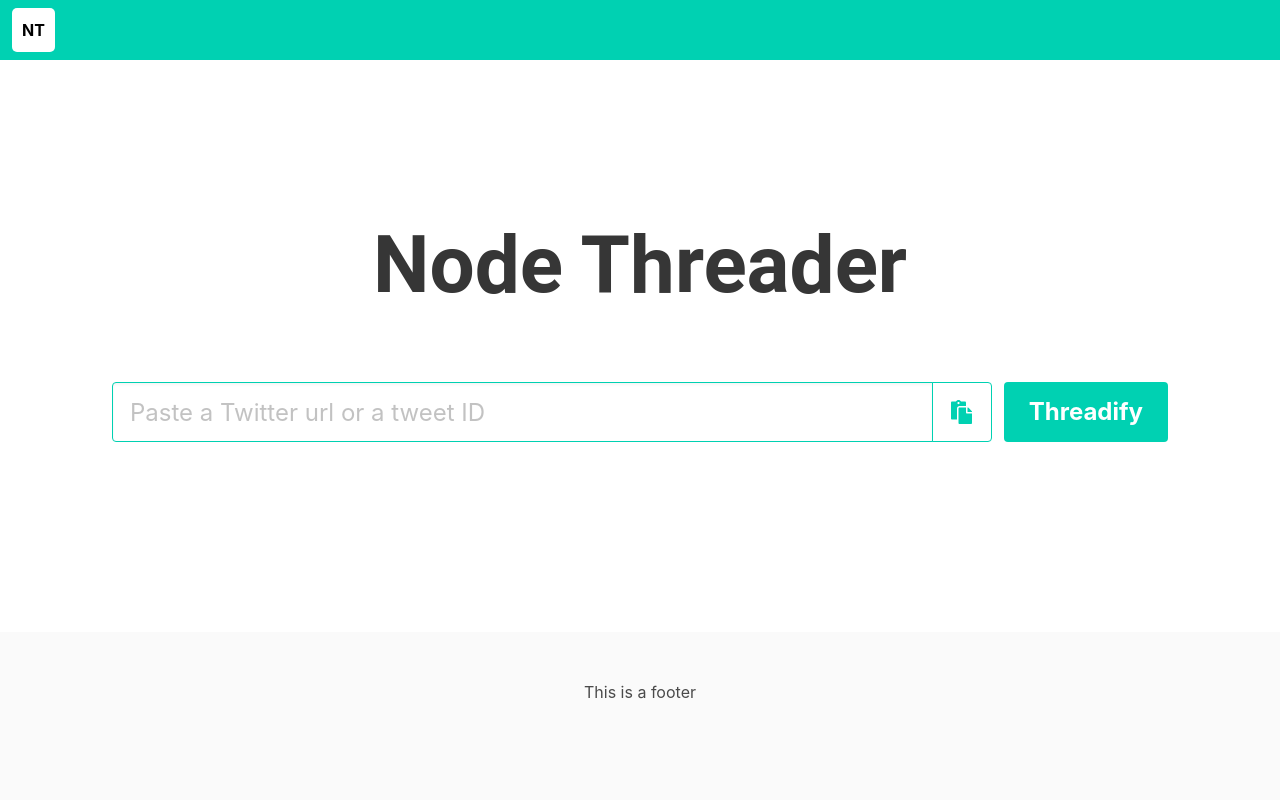
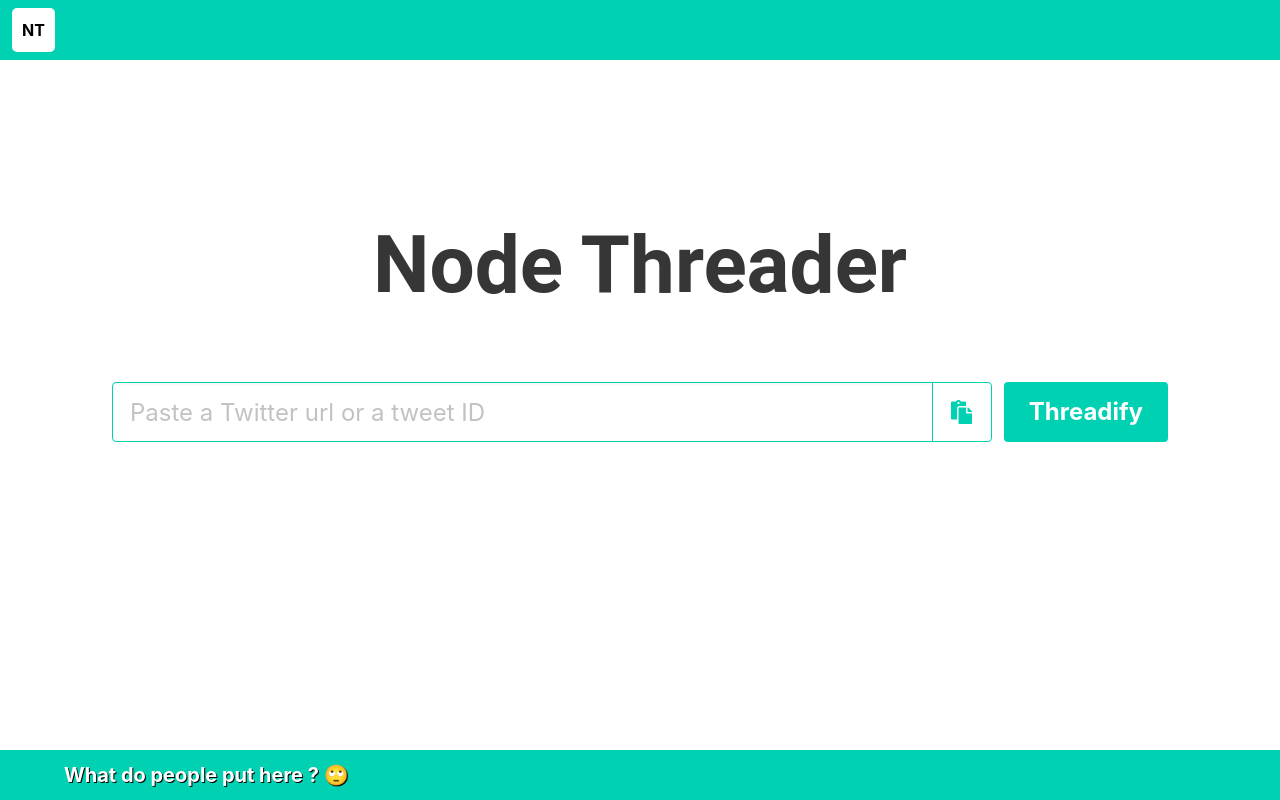
Before and after one commit to Jimmar/NodeThreader, a Vue app in the folder client/: page / in a window 1280 px wide. Built offline with nearby package versions, Linux system fonts and the light colour scheme.

Commit message:
site makeup

```diff
--- a/client/src/components/Footer.vue
+++ b/client/src/components/Footer.vue
@@ -1,7 +1,7 @@
 <template>
-  <footer class="footer">
-    <div class="content has-text-centered">
-      <p>This is a footer</p>
+  <footer class="jfooter has-background-primary has-text-white">
+    <div class="container">
+      <p class="is-size-5 has-text-weight-bold">What do people put here ? 🙄</p>
     </div>
   </footer>
 </template>
@@ -11,7 +11,9 @@ export default {};
 </script>
 
 <style>
-.footer {
+.jfooter {
   margin-top: auto;
+  padding: 10px;
+  text-shadow: 1px 1px black;
 }
 </style>
--- a/client/src/components/Spinner.vue
+++ b/client/src/components/Spinner.vue
@@ -1,5 +1,5 @@
 <template>
-  <div :style="cssVars" class="loader"></div>
+  <div :style="cssVars" class="spinner"></div>
 </template>
 
 <script>
@@ -27,7 +27,7 @@ export default {
 </script>
 
 <style scoped>
-.loader {
+.spinner {
   border: 16px solid var(--colorMain);
   border-top: 16px solid var(--colorAccent);
   border-radius: 50%;
--- a/client/src/views/Thread.vue
+++ b/client/src/views/Thread.vue
@@ -63,7 +63,6 @@
                 </video>
               </div>
             </div>
-            <!--TODO handle "This Tweet is unavailable" case and make it look nicer-->
             <!--TODO find a way to show a spinner/loading till the widget loads-->
             <div
               v-if="tweet.quotedhtml"
@@ -131,7 +130,6 @@ export default {
         this.$router.push({ name: "NotFound" });
       }
     }
-
     this.loaded = true;
 
     // needed for twitter widgets to load
@@ -188,4 +186,7 @@ video {
   overflow: hidden;
   border-radius: 15px;
 }
+.section .spinner{
+  margin-top: 100px;
+}
 </style>
```
